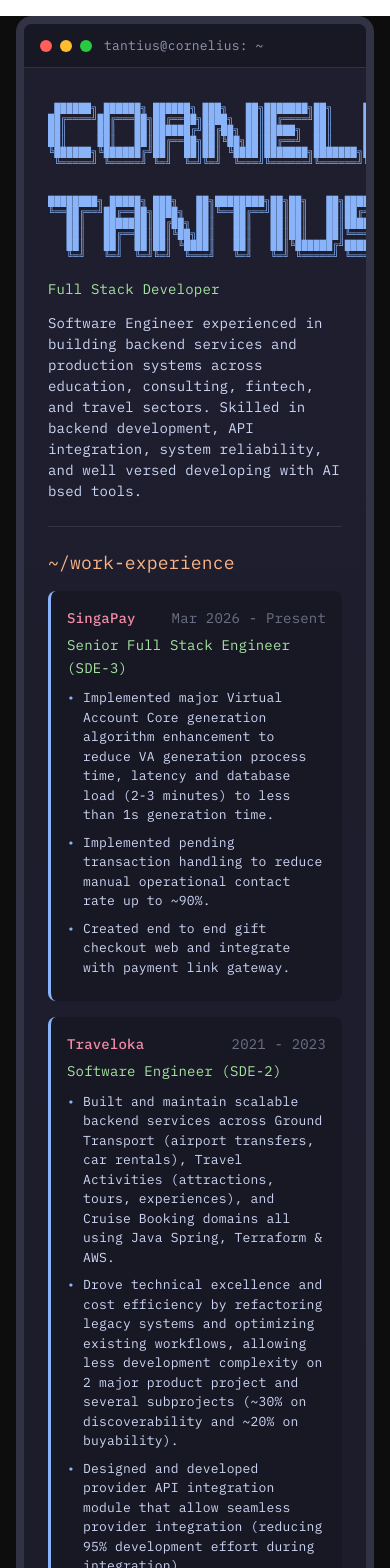
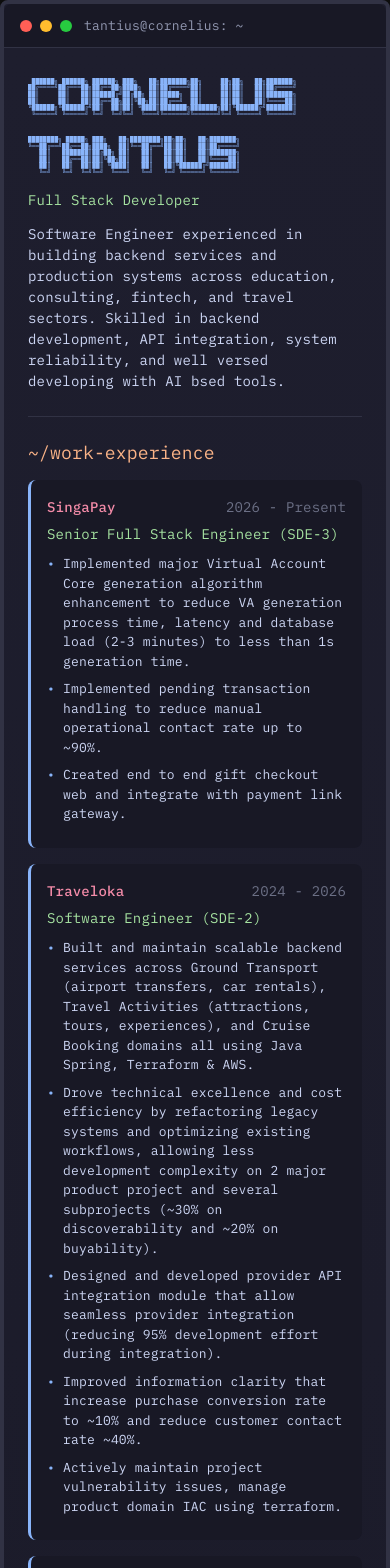
Before and after one commit to CorneliusTantius/CorneliusTantius, a React (Vite) app: page / in a window 390 px wide. Shown: the top 1568 px of the page. Built offline with nearby package versions, Linux system fonts and the light colour scheme.

Commit message:
contents adjustment

```diff
--- a/src/App.css
+++ b/src/App.css
@@ -83,14 +83,24 @@
 
 /* Mobile: stacked vertically */
 @media (max-width: 768px) {
+  .terminal {
+    margin: 0;
+    border-width: 4px;
+    border-radius: 8px;
+  }
+
+  .terminal-body {
+    padding: 8px;
+  }
+
   .ascii-container {
     flex-direction: column;
   }
 
   .ascii-art-1,
   .ascii-art-2 {
-    font-size: 10px;
-    margin-bottom: 16px;
+    font-size: 6px;
+    margin-bottom: 12px;
   }
 
   .hero-info,
@@ -107,8 +117,27 @@
   .skill-tag,
   .terminal-prompt,
   .period,
-  .award-year {
-    font-size: 12px;
+  .award-year,
+  .institution,
+  .degree,
+  .education-description {
+    font-size: 10px;
+  }
+
+  .section-divider {
+    margin: 16px 0;
+  }
+
+  .experience-item,
+  .award-item,
+  .education-item {
+    padding: 12px;
+  }
+
+  .experience-list,
+  .award-list,
+  .education-list {
+    gap: 12px;
   }
 }
 
--- a/src/App.tsx
+++ b/src/App.tsx
@@ -27,7 +27,7 @@
     {
       company: "SingaPay",
       role: "Senior Full Stack Engineer (SDE-3)",
-      period: "Mar 2026 - Present",
+      period: "2026 - Present",
       description: [
         "Implemented major Virtual Account Core generation algorithm enhancement to reduce VA generation process time, latency and database load (2-3 minutes) to less than 1s generation time.",
         "Implemented pending transaction handling to reduce manual operational contact rate up to ~90%.",
@@ -37,7 +37,7 @@
     {
       company: "Traveloka",
       role: "Software Engineer (SDE-2)",
-      period: "2021 - 2023",
+      period: "2024 - 2026",
       description: [
         "Built and maintain scalable backend services across Ground Transport (airport transfers, car rentals), Travel Activities (attractions, tours, experiences), and Cruise Booking domains all using Java Spring, Terraform & AWS.",
         "Drove technical excellence and cost efficiency by refactoring legacy systems and optimizing existing workflows, allowing less development complexity on 2 major product project and several subprojects (~30% on discoverability and ~20% on buyability).",
@@ -49,7 +49,7 @@
     {
       company: "Kamoro Maxima Integra",
       role: "Junior Developer",
-      period: "2019 - 2021",
+      period: "2023 - 2024",
       description: [
         "Developed backend system for PT Freeport Indonesia to assist mining operational audit, monitor, and safety protocol to reduce casualty and audit time for mining tools and machines.",
         "Increased operational tracking system capability up to 60%+ at the time allowing operational staff and managers to do less manual audit and increase workload efficiency on mining site.",
@@ -59,7 +59,7 @@
     {
       company: "IT Division - Bina Nusantara University",
       role: "Software Engineer (SDE-2)",
-      period: "Mar 2020 - Oct 2023",
+      period: "2020 - 2023",
       description: [
         "Started off from Associate Member and wave through Junior Software Engineer then Software Engineer throughout college years, internship and after graduate.",
         "Developed backend systems and automation for Zoom API integration during covid, allowing attendance system to shift 100% by system during class, and later scale up the system to enable wifi-attendance checking in campus.",
```
